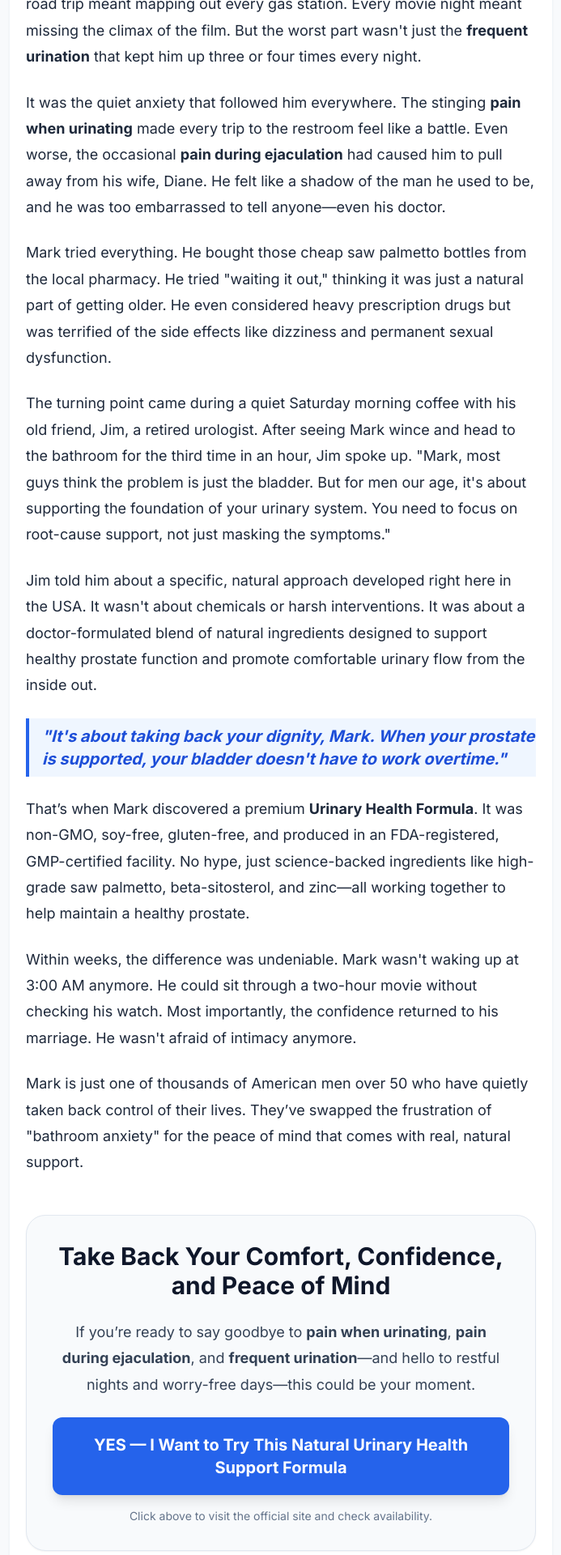
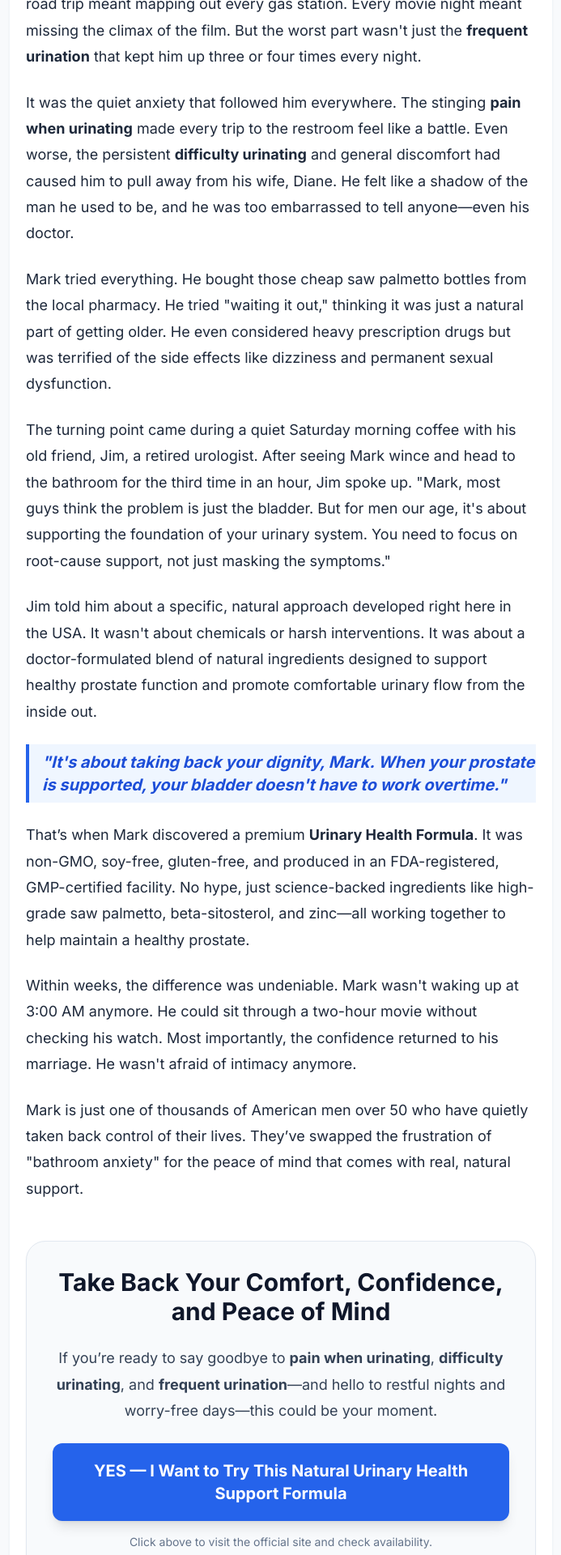
Before and after one commit to felipemouratkt03-max/Urinary-Health, a React (Vite) app: page / in a window 1280 px wide. Shown: the part 950-2870 px from the top of the page at 81% size, without its empty margins (293-986 px from the left). Built offline with nearby package versions, Linux system fonts and the light colour scheme.

Commit message:
feat: Add Google Ads tracking and refine copy
Integrates Google Ads conversion tracking for campaign performance monitoring.
Updates copy in StoryContent to improve clarity and address user pain points more directly.

```diff
--- a/components/StoryContent.tsx
+++ b/components/StoryContent.tsx
@@ -34,7 +34,7 @@ export const StoryContent: React.FC = () => {
       </p>
 
       <p className="mb-6">
-        It was the quiet anxiety that followed him everywhere. The stinging <b>pain when urinating</b> made every trip to the restroom feel like a battle. Even worse, the occasional <b>pain during ejaculation</b> had caused him to pull away from his wife, Diane. He felt like a shadow of the man he used to be, and he was too embarrassed to tell anyone—even his doctor.
+        It was the quiet anxiety that followed him everywhere. The stinging <b>pain when urinating</b> made every trip to the restroom feel like a battle. Even worse, the persistent <b>difficulty urinating</b> and general discomfort had caused him to pull away from his wife, Diane. He felt like a shadow of the man he used to be, and he was too embarrassed to tell anyone—even his doctor.
       </p>
 
       <p className="mb-6">
@@ -71,7 +71,7 @@ export const StoryContent: React.FC = () => {
         </h2>
 
         <p className="mb-6 text-center text-slate-700">
-          If you’re ready to say goodbye to <b>pain when urinating</b>, <b>pain during ejaculation</b>, and <b>frequent urination</b>—and hello to restful nights and worry-free days—this could be your moment.
+          If you’re ready to say goodbye to <b>pain when urinating</b>, <b>difficulty urinating</b>, and <b>frequent urination</b>—and hello to restful nights and worry-free days—this could be your moment.
         </p>
 
         <a
--- a/index.html
+++ b/index.html
@@ -5,6 +5,17 @@
     <meta charset="UTF-8">
     <meta name="viewport" content="width=device-width, initial-scale=1.0">
     <title>Urinary Health News</title>
+
+    <!-- Google tag (gtag.js) -->
+    <script async src="https://www.googletagmanager.com/gtag/js?id=AW-17724708570"></script>
+    <script>
+      window.dataLayer = window.dataLayer || [];
+      function gtag(){dataLayer.push(arguments);}
+      gtag('js', new Date());
+
+      gtag('config', 'AW-17724708570');
+    </script>
+
     <script src="https://cdn.tailwindcss.com"></script>
     <link href="https://fonts.googleapis.com/css2?family=Inter:wght@400;500;600;700&display=swap" rel="stylesheet">
     <style>
```
